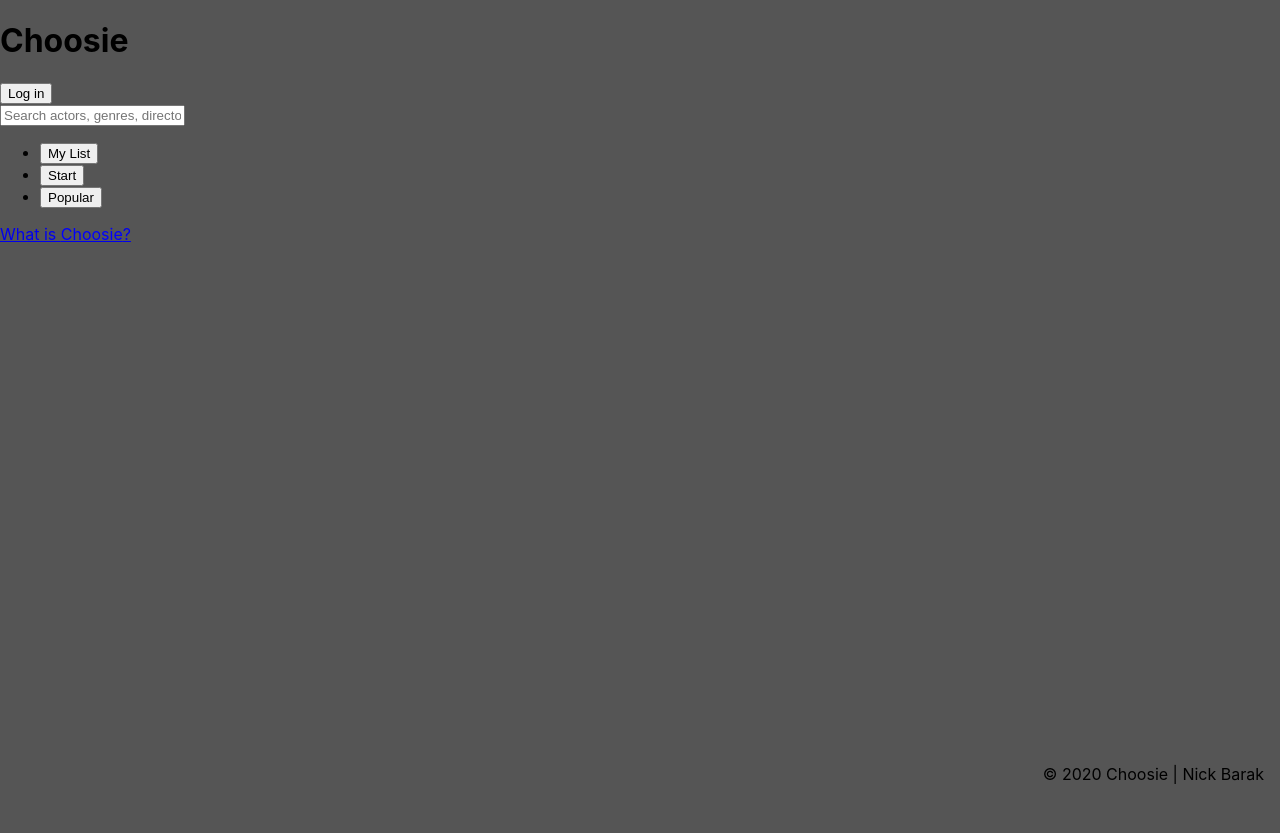
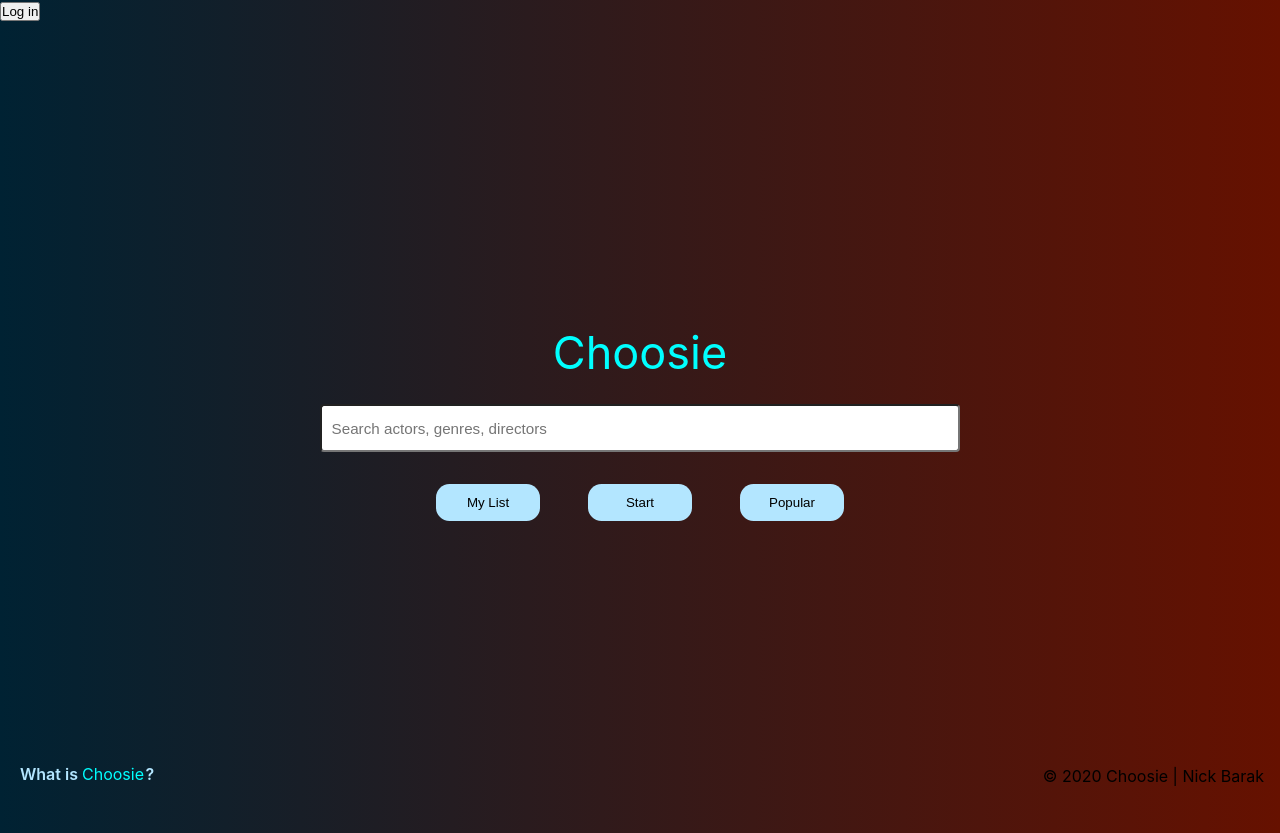
Before and after one commit to nickBarak/Choosie-Client, a React (Create React App) app: page / in a window 1280 px wide. Before the commit the page ends 800 px from the top, so only its background shows below. Built offline with nearby package versions, Linux system fonts and the light colour scheme.

Commit message:
Added styles

```diff
--- a/src/App.css
+++ b/src/App.css
@@ -1,38 +1,201 @@
-.App {
-  text-align: center;
+:root {
+  --bg-color-dark: hsl(200, 100%, 10%);
+  --bg-color-light: hsl(10, 100%, 20%);
+  --color-offset: hsl(200, 100%, 85%);
 }
 
-.App-logo {
-  height: 40vmin;
-  pointer-events: none;
+* {
+  margin: 0;
+  padding: 0;
+  box-sizing: border-box;
 }
 
-@media (prefers-reduced-motion: no-preference) {
-  .App-logo {
-    animation: App-logo-spin infinite 20s linear;
-  }
+body {
+  background: linear-gradient(to right, var(--bg-color-dark), var(--bg-color-light));
+  color: red
 }
 
-.App-header {
-  background-color: #282c34;
-  min-height: 100vh;
+li {
+  list-style: none;
+}
+
+a {
+  text-decoration: none;
+}
+
+nav ul {
+  /* position: fixed; */
+  top: 2rem;
+  left: 1.5rem;
+  font-size: 1.2rem;
+  font-weight: bold;
+  list-style: none;
+}
+
+nav ul li a{
+  margin: .25rem 0;
+  color: var(--color-offset);
+  transition: color 200ms, margin-left 200ms;
+  text-decoration: none;
+  cursor: pointer;
+}
+
+nav ul li a:hover {
+  text-decoration: none;
+  color: lighten(var(--bg-color-light, 12%));
+  margin-left: .6rem;
+}
+
+.frame {
+  margin: 38vh 38vw;
   display: flex;
   flex-direction: column;
   align-items: center;
   justify-content: center;
-  font-size: calc(10px + 2vmin);
+}
+
+.logo {
+  color: aqua;
+  font-weight: 400;
+}
+
+.search {
+    border-radius: 4px;
+    width: 50vw;
+    height: 6vh;
+    font-size: .95rem;
+    padding: .6rem .6rem;
+    transition: box-shadow 125ms;
+    /* margin: 1.65rem auto 1.5rem auto; */
+}
+
+.search:focus {
+  box-shadow: 0 0 1.75px 2.5px #223898;
+}
+
+.button-wrapper {
+  display: flex;
+  justify-content: center;
+  color: var(--bg-color-dark);
+}
+
+.button {
+  border: 0;
+  border-top-color: transparent;
+  width: 6.5rem;
+  height: 2.3rem;
+  margin: .5rem 1.5rem;
+  border-radius: 13.5px;
+  background-color: var(--color-offset);
+  transition-property: background-color, color;
+  transition-duration: 150ms;
+  transition-timing-function: ease-in;
+}
+
+button:hover {
+  background-color: var(--bg-color-dark);
+  color: var(--color-offset);
+  cursor: pointer;
+}
+
+button:focus {
+  outline: none;
+  background-color: var(--bg-color-dark);
+  color: var(--color-offset);
+}
+
+button:active {
+  background-color: darken(var(--bg-color-dark, 12%));
+}
+
+.link-help {
+  position: absolute;
+  left: 1rem;
+  bottom: 1rem;
+  color: var(--color-offset) !important;
+  font-weight: 600;
+  cursor: pointer;
+  user-select: none;
+  padding: 0 4px;
+  transition: display, opacity 2000ms ease-in-out;
+}
+
+.link-help:hover {
+  outline: 1.5px solid white;
+}
+
+.link-help:active {
+  outline: 2.5px solid white;
+}
+
+.link-help span {
+  margin: auto 1.5px auto 0;
+}
+
+.help {
+  color: var(--color-offset);
+  width: 50vw;
+  margin-top: 11rem;
+  align-items: flex-start;
+}
+
+.help section {
+  display: flex;
+  text-align: justify;
+}
+
+.help section div {
+  margin: 2px auto 1rem 1rem;
+}
+
+.help section label {
+  font-size: 1.05rem;
+  font-weight: bold;
+  white-space: nowrap;
+}
+
+.link-help-to {
+  font-weight: bold;
+  font-size: 1.2rem;
+  transition: color 200ms ease-in;
+  margin-top: 1rem;
+  cursor: pointer;
+  position: absolute;
+  left: 0;
+}
+
+.link-help-to:hover {
   color: white;
 }
 
-.App-link {
-  color: #61dafb;
+.bin-manager {
+  border-radius: 15px;
+  background-color: rgba(30, 30, 30, .75);
+  display: flex;
+  flex-direction: column;
+  align-items: center;
+  color: white;
+  width: 45%;
+  position: fixed;
+  bottom: 50%;
+  left: 25%;
+  padding: 1.25rem 1.25rem;
+  /* opacity: .6; */
 }
 
-@keyframes App-logo-spin {
-  from {
-    transform: rotate(0deg);
-  }
-  to {
-    transform: rotate(360deg);
-  }
+.query-prompt {
+  margin-bottom: 1.5rem;
 }
+
+.query-next {
+  background-color: var(--bg-color-dark);
+  color: var(--color-offset);
+}
+
+.query-next:hover {
+  background-color: darken(var(--bg-color-dark, 2%))
+}
+
+.query-next:active {
+  background-color: darken(var(--bg-color-dark, 80%));
+}
--- a/src/App.js
+++ b/src/App.js
@@ -1,5 +1,5 @@
 import React from 'react';
-// import './App.css';
+import './App.css';
 import { Route, Switch } from 'react-router-dom';
 import Home from './components/Home';
 import Movie from './components/Movie';
--- /dev/null
+++ b/src/App.sass
@@ -0,0 +1,235 @@
+$bgClrDark: hsl(200, 100%, 10%)
+$bgClrLight: hsl(10, 100%, 20%)
+$clrOffset: hsl(200, 100%, 85%)
+
+*
+    margin: 0
+    padding: 0
+    box-sizing: border-box
+
+body
+    background: linear-gradient(to right, $bgClrDark, $bgClrLight)
+    color: red
+
+nav
+    transition: opacity 2000ms ease-in-out
+    ul
+        position: fixed
+        top: 2rem
+        left: 1.5rem
+        font-size: 1.2rem
+        font-weight: bold
+        list-style: none
+
+        li
+            margin: .25rem auto
+
+        #menuHome, #menuMyList, #menuPopular
+            color: $clrOffset
+            transition: color, 200ms
+            text-decoration: none
+            cursor: pointer
+
+            &:hover
+                text-decoration: none
+                color: lighten($bgClrLight, 12%)
+                margin-left: 1rem
+
+            span
+                font-weight: 600
+
+.container
+    margin: 38vh 38vw
+    display: flex
+    flex-direction: column
+    align-items: center
+    justify-content: center
+    transition-property: opacity
+    transition-duration: 2000ms
+    transition-timing-function: ease-in-out
+
+.search
+    width: 50vw
+    margin: 1.65rem auto 1.5rem auto
+
+.btnWrapper
+    display: flex
+    justify-content: center
+    color: $bgClrDark
+
+.btns
+    border: 0
+    border-top-color: transparent
+    width: 6.5rem
+    height: 2.3rem
+    margin: .5rem 1.5rem
+    border-radius: 13.5px
+    background-color: $clrOffset
+    color: $bgClrDark
+    transition-property: background-color, color
+    transition-duration: 150ms
+    transition-timing-function: ease-in
+
+    &:hover
+        background-color: $bgClrDark
+        color: $clrOffset
+
+    &:focus
+        outline: none
+        background-color: $bgClrDark
+        color: $clrOffset
+
+    &:active
+        background-color: darken($bgClrLight, 12%)
+
+#btnQuery
+    &:hover
+        background-color: #181818
+        color: #f8f8f8
+
+    &:focus
+        background-color: #181818
+
+.btnLeft
+    &:hover
+        background-color: darken($bgClrLight, 7%)
+        color: $clrOffset
+
+    &:focus
+        background-color: darken($bgClrLight, 7%)
+        color: $clrOffset
+
+    &:active
+        background-color: $bgClrDark
+
+
+.prompt
+    margin-bottom: 1.75rem
+
+.queryWrapper
+    display: flex
+    flex-direction: column
+    justify-content: center
+    align-items: center
+
+#query1
+    flex-direction: column
+    transition-property: opacity
+    transition-duration: 2000ms
+    transition-timing-function: ease-in-out
+
+.btnQueryNext
+    background-color: $bgClrDark
+    color: $clrOffset
+
+    &:hover
+        background-color: darken($bgClrDark, 2%)
+
+.query1g2n3
+    display: none
+    opacity: 0
+    position: absolute
+    transition-property: opacity
+    transition-duration: 2000ms
+    transition-timing-function: ease-in
+
+    .btns
+            margin: auto 1.62rem
+
+#linkHelp
+    position: absolute
+    left: 1rem
+    bottom: 1rem
+    color: $clrOffset !important
+    font-weight: 600
+    cursor: pointer
+    user-select: none
+    padding: 0 4px
+    transition: display, opacity 2000ms ease-in-out
+
+    &:hover
+        outline: 1.5px solid #fff
+
+    &:active
+        outline: 2.5px solid #fff
+
+    span
+        margin: auto 1.5px auto 0
+        font-weight: 600 !important
+
+#help, #helpMore
+    color: $clrOffset
+    width: 50vw
+    margin-top: 11rem
+    align-items: flex-start
+
+    h2
+        margin-bottom: 1rem
+
+    section
+        text-align: justify
+
+.helpSection
+    display: flex
+
+    div
+        margin: 2px auto 1rem 1rem
+
+    span
+        font-size: 1.05rem
+        font-weight: bold
+        white-space: nowrap
+
+#linkHome, #linkHome2, #linkHelpMore, #linkHelpPrevious
+    font-weight: bold
+    font-size: 1.2rem
+    transition: color 200ms ease-in
+    margin-top: 1rem
+    cursor: pointer
+    position: absolute
+    left: 0
+
+    &:hover
+        color: #fff
+
+#linkHelpMore, #linkHelpPrevious
+    right: 0
+    left: auto
+
+.move-down
+    animation: slidedown 1500ms ease-out
+    animation-fill-mode: forwards
+
+.move-up
+    animation: slideup 1500ms ease-out
+    animation-fill-mode: forwards
+
+.move-out
+    animation: slideout 800ms ease
+
+@keyframes slideout
+    0%
+        position: absolute
+        transform: translateX(0)
+    50%
+        transform: translateX(.85rem)
+    100%
+        transform: translateX(0rem)
+
+@keyframes slidedown
+    0%
+        position: absolute
+        transform: translateY(0)
+    30%
+        transform: translateY(3rem)
+    100%
+        transform: translateY(4.5rem)
+
+@keyframes slideup
+    0%
+        position: absolute
+        transform: translateY(0)
+    30%
+        transform: translateY(-3rem)
+    100%
+        transform: translateY(-4.5rem)
--- a/src/components/BinManager.js
+++ b/src/components/BinManager.js
@@ -94,9 +94,9 @@ function BinManager({ movies, displaying, setDisplaying }) {
     }
 
     return (
-        <>
+        <div className="bin-manager">
             {error && <div style={{ color: 'maroon' }}>{error}</div>}
-            <label>Bin Manager</label>
+            <label style={{ fontWeight: 600 }}>Bin Manager</label>
             <form onSubmit={createBin}>
                 <label>Create a new bin</label>
                 <input type="text" placeholder="Enter bin name" autoComplete="off" />
@@ -160,7 +160,7 @@ function BinManager({ movies, displaying, setDisplaying }) {
             </>
             }
             {Object.keys(user.bins).length > 0 && <button onClick={_=> setBinManagerOpen(false)}>Close</button>}
-        </>
+        </div>
     )
 }
 
--- a/src/components/Footer.js
+++ b/src/components/Footer.js
@@ -4,8 +4,8 @@ import { Link } from 'react-router-dom';
 function Footer() {
     return (
         <>
-            <Link to="/help">What is <span style={{'color': 'blue'}}>Choosie</span>?</Link>
-            <div style={{'position': 'absolute', 'bottom': '1rem', 'right': '1rem', 'color': 'black', 'userSelect': 'none'}}>© 2020 Choosie | Nick Barak</div>
+            <Link to="/help" className="link-help">What is <span className="logo">Choosie</span>?</Link>
+            <div style={{'position': 'absolute', 'bottom': '.85rem', 'right': '1rem', 'color': 'black', 'userSelect': 'none'}}>© 2020 Choosie | Nick Barak</div>
         </>
     )
 }
--- a/src/components/Help.js
+++ b/src/components/Help.js
@@ -17,12 +17,12 @@ function Help() {
     useEffect(_=> setState({...state, sections: sections[state.more ? 1 : 0]}), [state.more]);
 
     return (
-        <>
-            <h2>What is <span>Choosie</span>?</h2>
+        <div className="help frame">
+            <h2>What is <span className="logo">Choosie</span>?</h2>
             <br />
             <article>
                 <br />
-                <div>{slogan}</div>
+                <div style={{ fontWeight: 'bold' }}>{slogan}</div>
                 <br />
                 {state.sections.map((section, i) =>
                     <section key={i}>
@@ -32,9 +32,11 @@ function Help() {
                     </section>
                 )}
             </article>
-            <button onClick={_=> history.push('/')}>Back to Home</button>
-            <button onClick={_=> { setState({...state, more: !state.more}); history.push('/help') }}>{state.more ? 'Previous' : 'More'}</button>
-        </>
+            <div style={{ position: 'relative', display: 'flex', width: '100%'}}>
+                <button className="link-help-to"  onClick={_=> history.push('/')}>Back to Home</button>
+                <button style={{ right: 0, left: 'auto'}} className="link-help-to" onClick={_=> { setState({...state, more: !state.more}); history.push('/help') }}>{state.more ? 'Previous' : 'More'}</button>
+            </div>
+        </div>
     )
 }
 
--- a/src/components/Home.js
+++ b/src/components/Home.js
@@ -35,16 +35,18 @@ function Home() {
 
     return (
         <>
-            <h1>Choosie</h1>
             <Login history={history} />
-            <form onSubmit={onSearch}>
-                <input type="text" placeholder="Search actors, genres, directors" />
-            </form>
-            <ul>
-                <li><button onClick={_=> onClick('my_list', '/my-list')}>My List</button></li>
-                <li><button onClick={_=> onClick('start', '/query')}>Start</button></li>
-                <li><button onClick={_=> onClick('popular', '/popular')}>Popular</button></li>
-            </ul>
+            <div className="frame">
+                <h1 className="logo" style={{ fontSize: 45}}>Choosie</h1>
+                <form onSubmit={onSearch}>
+                    <input className="search" type="text" placeholder="Search actors, genres, directors" style={{ margin: '1.5rem 1.5rem'}} />
+                </form>
+                <ul className="button-wrapper">
+                    <li><button className="button" onClick={_=> onClick('my_list', '/my-list')}>My List</button></li>
+                    <li><button className="button" onClick={_=> onClick('start', '/query')}>Start</button></li>
+                    <li><button className="button" onClick={_=> onClick('popular', '/popular')}>Popular</button></li>
+                </ul>
+            </div>
             <Footer />
         </>
     )
```
Also changed, not shown: src/components/Query.js (+30 -1 lines).
